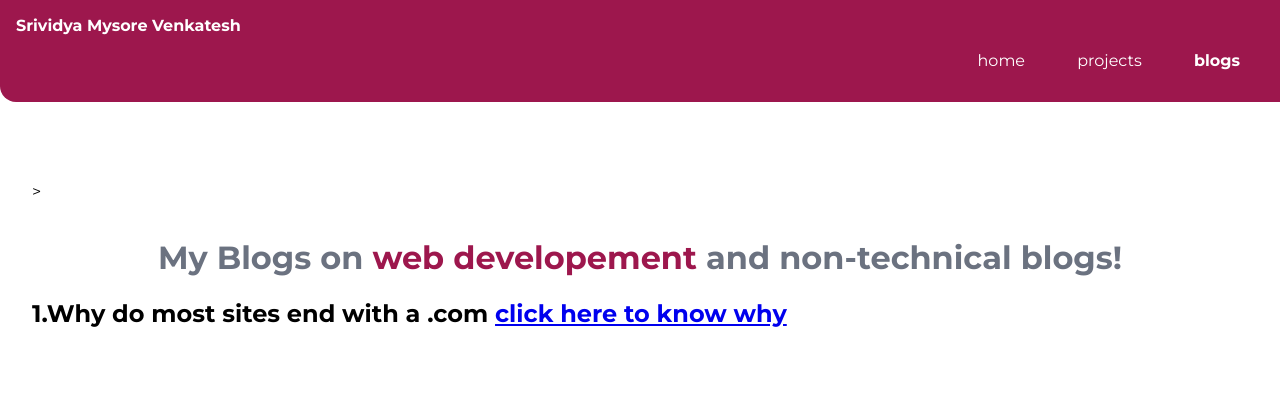
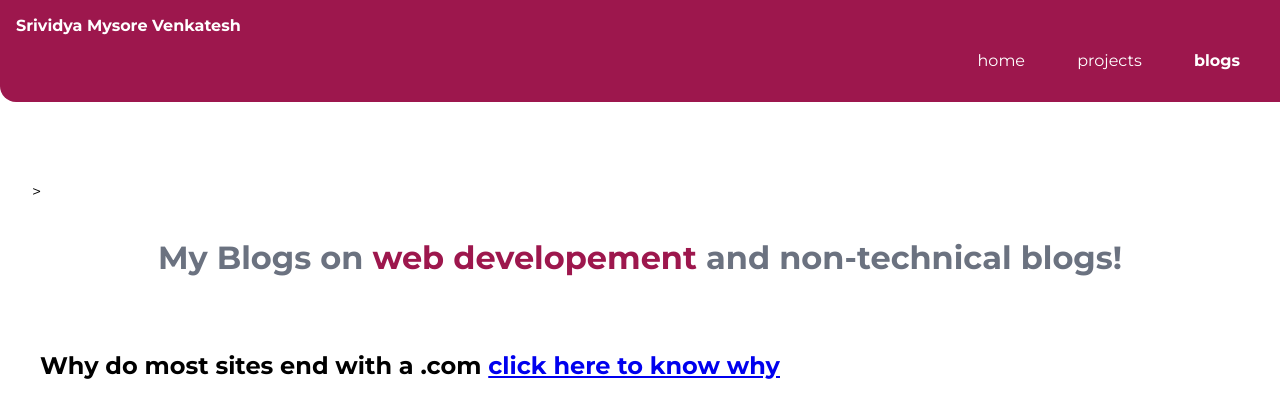
Before and after one commit to SriV-dya/Profile-repo, a plain HTML site: page blogs.html in a window 1280 px wide. Drawn offline with Linux system fonts and the light colour scheme.

Commit message:
update: blogs.html

```diff
--- a/blogs.html
+++ b/blogs.html
@@ -25,8 +25,11 @@
     <header class="hero">
         >
         <h1 class="hero-heading">My Blogs on <span class="heading-inverted"> web developement</span> and non-technical blogs!</h1>
-        <h2>1.Why do most sites end with a .com
-            <a href="https://dev.to/srivdya/why-do-most-websites-end-with-com-3608">click here to know why</a></h2>
     </header>
+        <ul class="list-non-bullet">
+
+        <li><h2>Why do most sites end with a .com
+         <a class="list-non-bullet" href="https://dev.to/srivdya/why-do-most-websites-end-with-com-3608">click here to know why</a></h2></li>
+        </ul>
 </body>
 </html>
```
